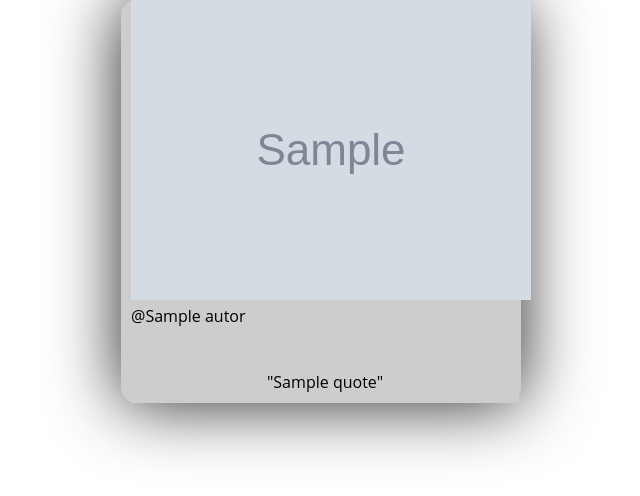
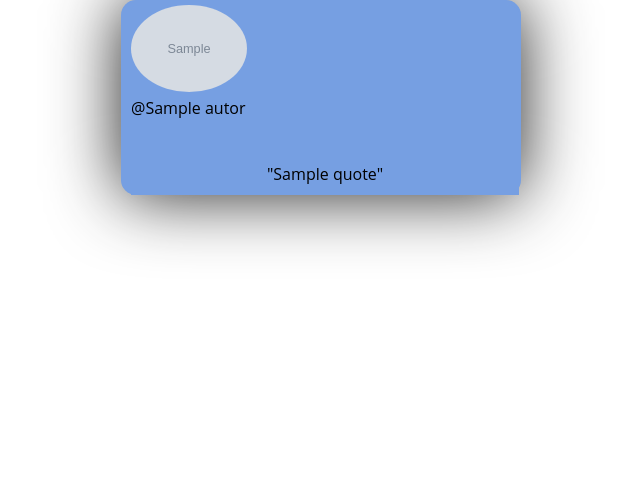
Before and after one commit to andreportilho/novabot, a Node server app: template views/index.ejs in a window 1280 px wide. Shown: the top 496 px of the page, without its empty margins (319-959 px from the left). Run offline with Node 20, Linux system fonts and the light colour scheme; the template is opened without the code that fills it: most values are stand-ins (such as "Sample title", 1, 10 or a date in 2020); grey boxes marked "Sample" are stand-in pictures; some libraries are stand-ins or nearby versions.

Commit message:
Alteração de layout

```diff
--- a/index.js
+++ b/index.js
@@ -30,7 +30,7 @@ app.post('/', (req, res) => {
   	const newQuote = quote({
   		quote: text,
   		autor: response.profile.display_name,
-  		perfil_imagem: response.profile.image_72
+  		perfil_imagem: response.profile.image_192
   	})
   	newQuote.save(function(err){
   		if (err) throw err
--- a/public/css/style.css
+++ b/public/css/style.css
@@ -14,16 +14,17 @@ body {
 	border-radius: 15px;
 	-moz-border-radius: 15px;
 	-webkit-border-radius: 15px;
-	background-color:#CDCDCD;
+	background-color:#769fe2;
 	margin:0px auto;
-	border-left:10px solid #CDCDCD;
-	border-right:2px solid #CDCDCD;
+	border-left:10px solid #769fe2;
+	border-right:2px solid #769fe2;
+	border-top: 5px solid #769fe2;
 }
 
 .quote {
 	text-align: center;
-	border-top: 0px solid #CDCDCD;
-	border-bottom: 10px solid #CDCDCD;
+	border-top: 0px solid #769fe2;
+	border-bottom: 10px solid #769fe2;
 }
 
 .imagem {
--- a/views/index.ejs
+++ b/views/index.ejs
@@ -8,7 +8,9 @@
 		<form action="/" method="get">
 			<%for (var result in results){%>
 				<div class="roundContainer">
-					<div class="imagem"><img src=<%=results[result].perfil_imagem%>></div>
+					<div class="imagem">
+						<img src="<%=results[result].perfil_imagem%>" width="30%" height="30%" style="border-radius: 50%">
+					</div>
 					<div class="autor"> @<%=results[result].autor%></div>
 					<div>&nbsp;</div>
 					<div>&nbsp;</div>
```
